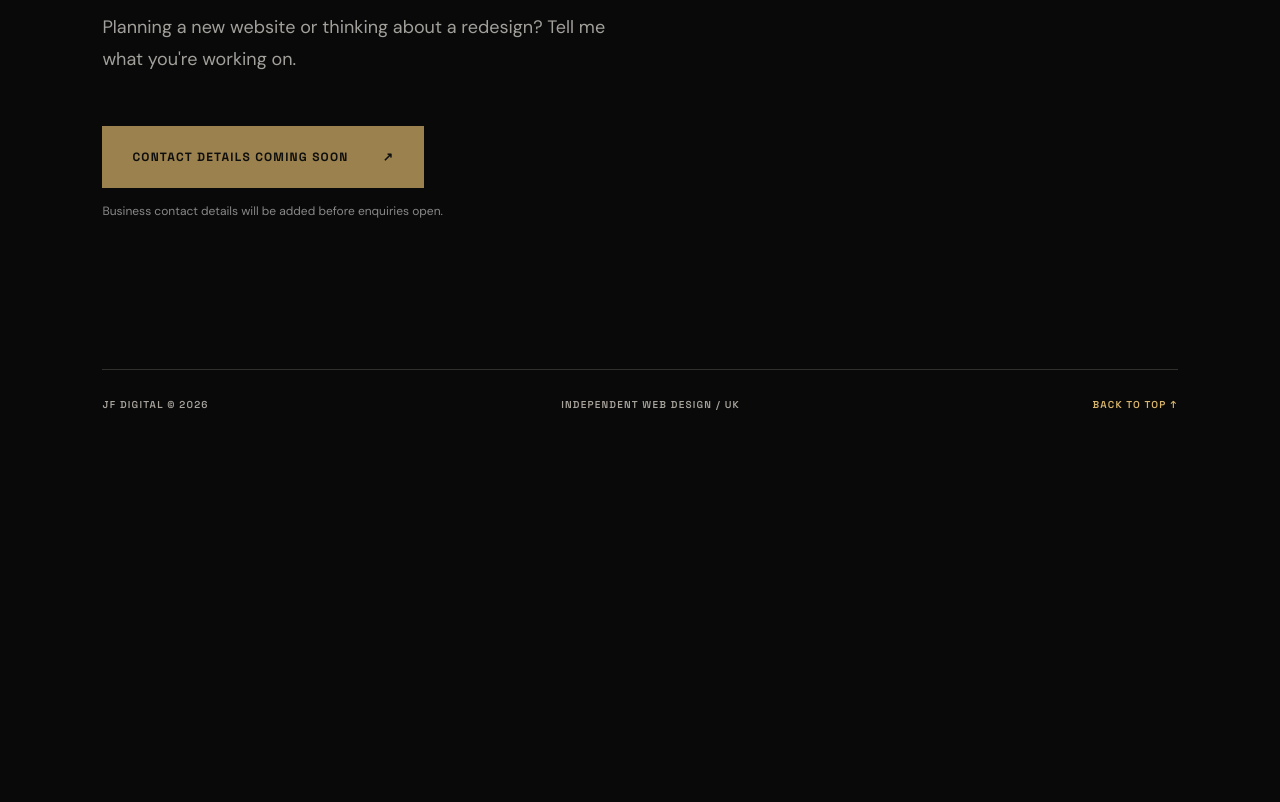
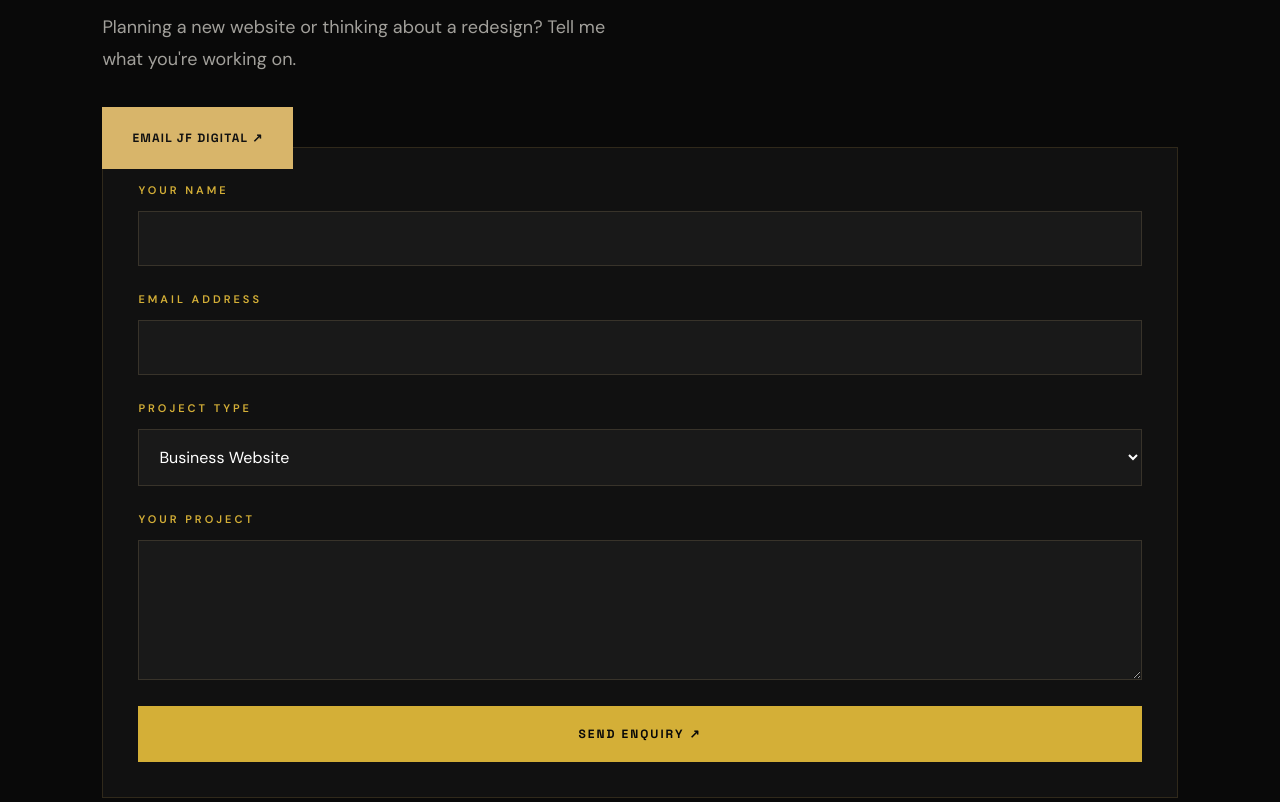
Before and after one commit to jfdigitalportfolio/jf-digital, a plain HTML site: page index.html in a window 1280 px wide. Shown: the part 7337-8139 px from the top of the page. Before the commit the page ends 7788 px from the top, so only its background shows below. Drawn offline with Linux system fonts and the light colour scheme.

Commit message:
Update2 index.html

```diff
--- a/index.html
+++ b/index.html
@@ -133,7 +133,38 @@
       <div class="section-kicker reveal"><span>04</span> / GET IN TOUCH</div>
       <h2 class="reveal">GOT AN IDEA?<br><span class="gold">LET'S BUILD IT.</span></h2>
       <p class="contact-intro reveal">Planning a new website or thinking about a redesign? Tell me what you're working on.</p>
-      <div class="contact-actions reveal"><button class="primary-button" id="copy-email" type="button" disabled title="Add your business email address in script.js to enable this button">CONTACT DETAILS COMING SOON <span aria-hidden="true">↗</span></button><p id="contact-status" role="status">Business contact details will be added before enquiries open.</p></div>
+
+<div class="contact-actions reveal">
+  <a href="mailto:YOUR_EMAIL@example.com" class="primary-button">
+    EMAIL JF DIGITAL ↗
+  </a>
+
+  <form class="jf-form"
+        action="https://formspree.io/f/YOUR_FORM_ID"
+        method="POST">
+
+    <label for="name">YOUR NAME</label>
+    <input id="name" type="text" name="name" required>
+
+    <label for="email">EMAIL ADDRESS</label>
+    <input id="email" type="email" name="email" required>
+
+    <label for="project">PROJECT TYPE</label>
+    <select id="project" name="project_type" required>
+      <option>Business Website</option>
+      <option>Portfolio Website</option>
+      <option>Website Redesign</option>
+      <option>Other</option>
+    </select>
+
+    <label for="message">YOUR PROJECT</label>
+    <textarea id="message" name="message" rows="5" required></textarea>
+
+    <button class="primary-button" type="submit">
+      SEND ENQUIRY ↗
+    </button>
+  </form>
+</div>
       <div class="contact-bottom"><span>JF DIGITAL © <span id="year">2026</span></span><span>INDEPENDENT WEB DESIGN / UK</span><a href="#top">BACK TO TOP ↑</a></div>
     </section>
   </main>
```
